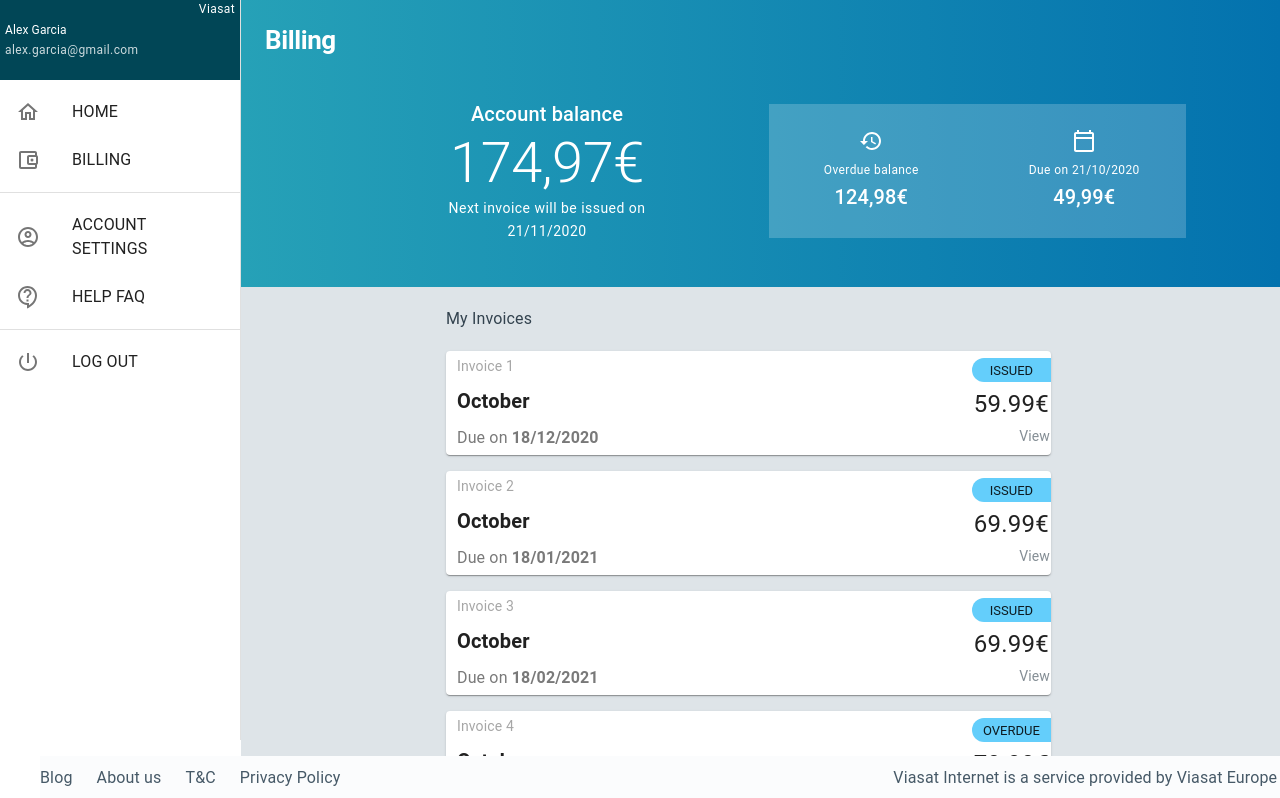
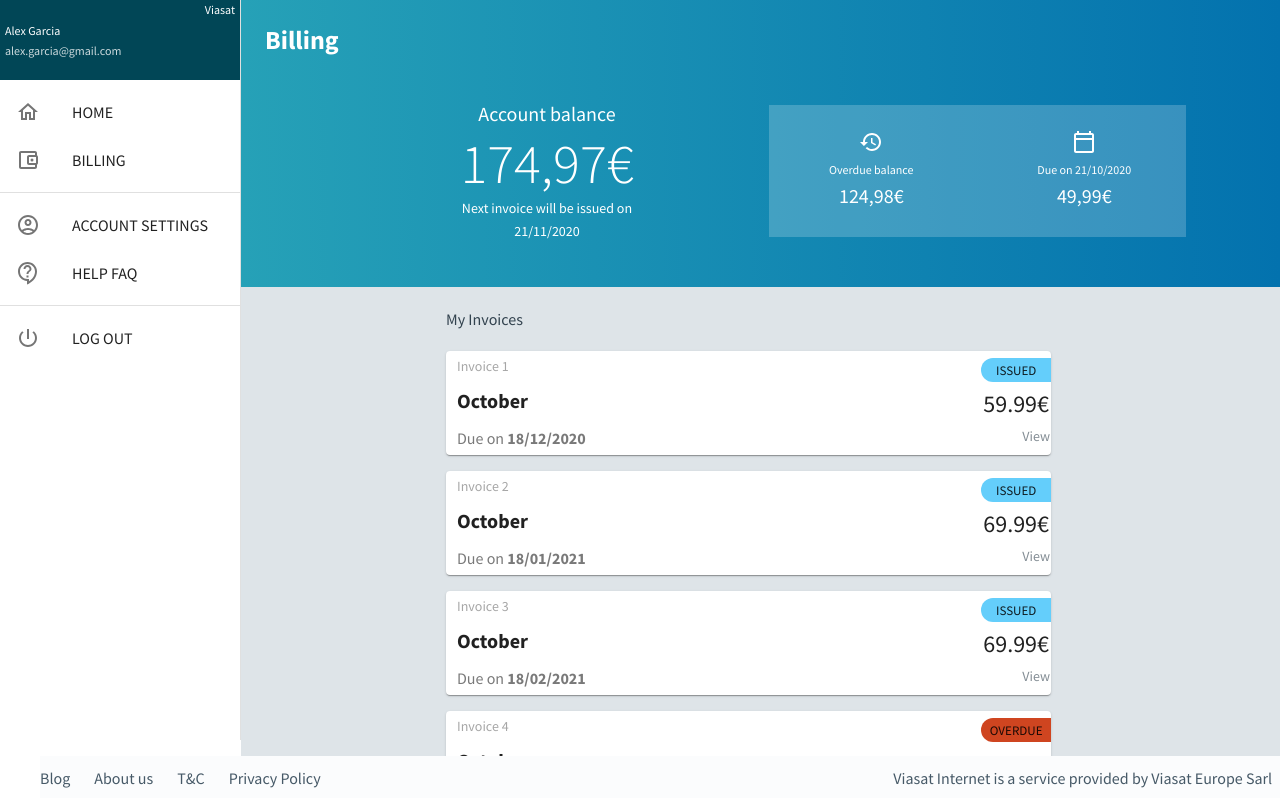
Before and after one commit to DianaCose/BillingPage, a Next.js app: page / in a window 1280 px wide. Shown: the top 798 px of the page. Built offline with nearby package versions, Linux system fonts and the light colour scheme.

Commit message:
Implement ThemeProvider

```diff
--- a/src/components/Invoice.js
+++ b/src/components/Invoice.js
@@ -1,6 +1,16 @@
 import { Typography, Paper, Stack, Chip, Box } from '@mui/material';
 
+
+
 function Invoice(props) {
+
+
+const COLORS = {
+  'ISSUED': '#64CEFB',
+  'PAID':'#7DBE00',
+  'OVERDUE':'#CF4520'
+}
+
   return (
     <Paper
       sx={{
@@ -39,7 +49,7 @@ function Invoice(props) {
           size="small"
           label={props.status}
           sx={{
-            backgroundColor: '#64CEFB',
+            backgroundColor: COLORS[props.status] ,
             marginTop: '1px',
             marginBottom: '2px',
             borderRadius: '30px 0 0 30px',
--- a/src/components/InvoiceDetails.js
+++ b/src/components/InvoiceDetails.js
@@ -1,7 +1,9 @@
 import { Paper, Stack, Typography, Divider, Button } from '@mui/material';
 import ClearIcon from '@mui/icons-material/Clear';
 
+
 function InvoiceDetails({invoice, onClose}) {
+
   const {amount, due, id, status } = invoice;
   return (
     <Paper
@@ -14,7 +16,7 @@ function InvoiceDetails({invoice, onClose}) {
         marginBottom: { xs: '0', sm: '70px' },
       }}
     >
-      <Stack direction="row" spacing={22} sx={{ marginBottom: '7px' }}>
+      <Stack direction="row" spacing={24} sx={{ marginBottom: '7px' }}>
         <Typography
           variant="subtitle1"
           sx={{ color: '#0AA5AB', fontSize: '14px', fontWeight: 'bold' }}
@@ -22,7 +24,7 @@ function InvoiceDetails({invoice, onClose}) {
           View invoice as PDF
         </Typography>
 
-          <ClearIcon onClick={onClose}/>
+        <ClearIcon onClick={onClose}/>
 
       </Stack>
 
@@ -49,7 +51,7 @@ function InvoiceDetails({invoice, onClose}) {
 
       <Stack
         direction="row"
-        spacing={23}
+        spacing={32}
         sx={{
           marginBottom: '25px',
           background: {
@@ -91,7 +93,7 @@ function InvoiceDetails({invoice, onClose}) {
       </Stack>
       <Stack
         direction="row"
-        spacing={17}
+        spacing={19}
         sx={{ marginBottom: '7px', color: '#32424E' }}
       >
         <Typography
@@ -109,7 +111,7 @@ function InvoiceDetails({invoice, onClose}) {
 
       <Stack
         direction="row"
-        spacing={23}
+        spacing={24}
         sx={{ marginTop: '10px', marginBottom: '30px', color: '#32424E' }}
       >
         <Typography
--- a/src/components/Invoices.js
+++ b/src/components/Invoices.js
@@ -2,9 +2,11 @@ import { Box, List, ListItem, ListItemText, Grid } from '@mui/material';
 import Invoice from './Invoice';
 import InvoiceDetails from './InvoiceDetails';
 import { useState } from 'react';
+import { useRouter } from 'next/router';
 
 function Invoices(props) {
   const [showDetails, setShowDetails] = useState(null);
+  const router = useRouter();
 
   return (
     <Box
@@ -60,6 +62,8 @@ function Invoices(props) {
                   onClick={() => {
                     console.log('invoice', invoice);
                     setShowDetails(invoice);
+
+                    borderColor: '2px solid rgba(10, 165, 171, 0.4)'
                   }}
                 >
                   <Invoice
--- a/src/pages/billing.js
+++ b/src/pages/billing.js
@@ -1,13 +1,22 @@
 import HomePage from '../components/HomePage';
 import ResponsiveSidebar from '../components/ResponsiveSidebar';
 import Footer from '../components/Footer';
+import { createTheme, ThemeProvider } from '@mui/material/styles';
+
+const theme = createTheme({
+  typography: {
+    fontFamily: ['Source Sans Pro', 'sans-seif'].join(','),
+  },
+});
 
 export default function Billing() {
   return (
-    <>
+
+    <ThemeProvider theme={theme}>
       <ResponsiveSidebar />
       <HomePage />
       <Footer />
-    </>
-  );
+    </ThemeProvider>
+
+  )
 }
```
